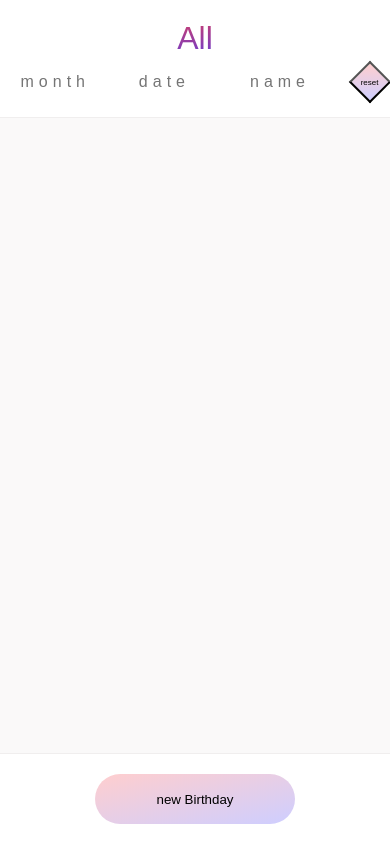
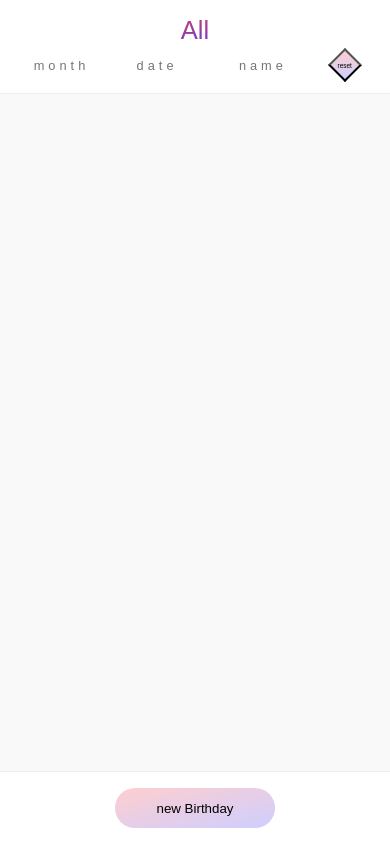
Before and after one commit to nbstsh/react-birthday-app, a React (Create React App) app: page / in a window 390 px wide. Built offline with nearby package versions, Linux system fonts and the light colour scheme.

Commit message:
Reset select default style & Set html font-size for responsive design

```diff
--- a/src/styles/base/base.scss
+++ b/src/styles/base/base.scss
@@ -1,4 +1,5 @@
 @import '../abstracts/variables.scss';
+@import '../abstracts/mixins.scss';
 
 *,
 *::after,
@@ -11,6 +12,10 @@
 html {
     // This defines what 1rem is (if default font-size = 16px, 1rem = 10px)
     font-size: 62.5%;
+
+    @include respond(phone) {
+        font-size: 50%;
+    }
 }
 
 body {
@@ -41,3 +46,13 @@ button {
     outline: none;
     cursor: pointer;
 }
+
+// reset select style
+select {
+    -webkit-appearance: none;
+    -moz-appearance: none;
+    appearance: none;
+}
+select::-ms-expand {
+    display: none;
+}
--- a/src/styles/components/search-field.scss
+++ b/src/styles/components/search-field.scss
@@ -9,6 +9,10 @@
     &__input {
         width: 10rem;
 
+        @include respond(phone) {
+            width: 20%;
+        }
+
         &--month,
         &--date {
             text-align: end;
@@ -17,6 +21,10 @@
         &--name {
             text-align: center;
             width: 15rem;
+
+            @include respond(phone) {
+                width: 30%;
+            }
         }
     }
 
```
